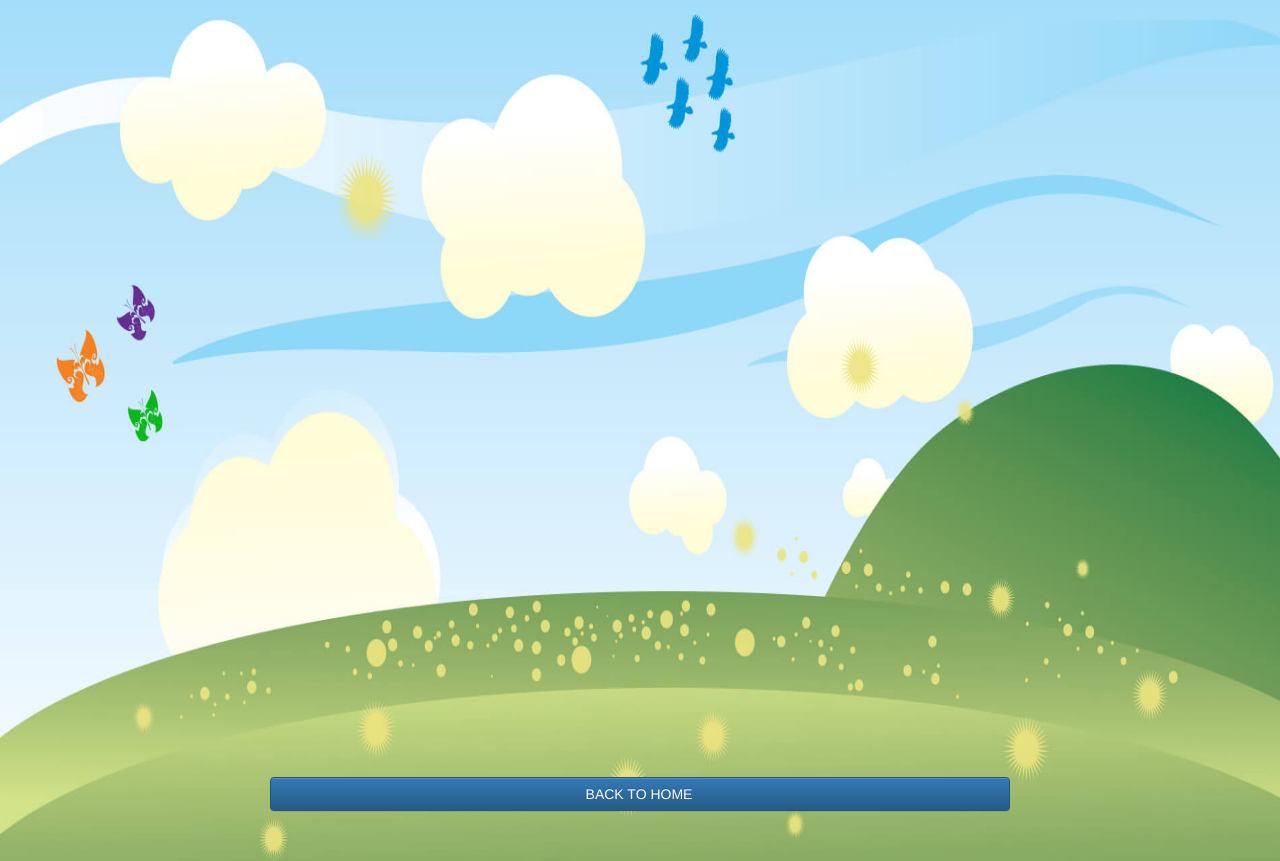
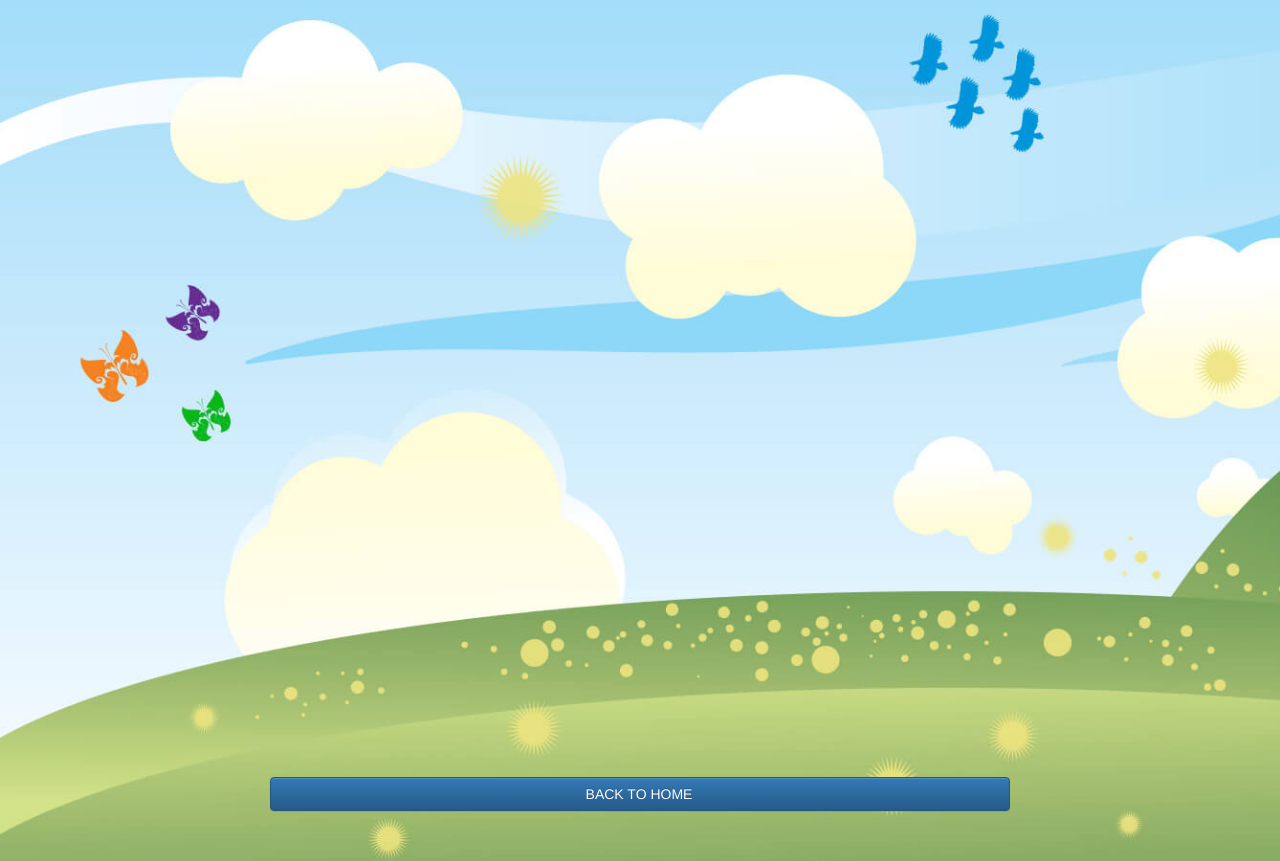
Before and after one commit to afandiyusuf/MemoryGameCard, a PHP site: page /page/leaderboard.php?page=1 in a window 1280 px wide. Run offline with PHP 8.4, Linux system fonts and the light colour scheme; data that the repository does not hold is empty; some libraries are stand-ins or nearby versions.

Commit message:
mau revisi grafis 2.0

```diff
--- a/css/main.css
+++ b/css/main.css
@@ -1,6 +1,6 @@
 body{
 	 background-image: url("../asset/final/BG.jpg");
-	 background-size: 100% 100%;
+	 background-size: auto 100%;
 	 background-repeat: no-repeat;;
 }
 #leaderboard-container{
--- a/js/class/MainGame.ts
+++ b/js/class/MainGame.ts
@@ -6,7 +6,7 @@ class MainGame
 	public static LogOutUrl = "http://www.siboskecil.com/php/logout.php";
 	public static leaderboardUrl = "http://www.siboskecil.com/page/leaderboard.php";
 	public static thisLevel:number = 0;
-	public static ArrTimer:Array<number> = new Array(5,240,180,180,120);
+	public static ArrTimer:Array<number> = new Array(240,240,180,180,120);
 
 	public static firstId:number = 0;
 	public static secondId:number = 0;
@@ -36,8 +36,8 @@ class MainGame
 	private card2:createjs.Bitmap;
 	private preload:Object;
 	private backUrl:string = "../asset/Card/Back.png";
-	public static width:number = 2;
-	public static height:number = 2;
+	public static width:number = 4;
+	public static height:number = 4;
 	private margin:number = 5;
 	public  allContainer:createjs.MovieClip;
 	private id:number = 0;
--- a/page/leaderboard.php
+++ b/page/leaderboard.php
@@ -70,8 +70,8 @@ require_once('../php/validate_gt.php')
       ?>
       <div class="col-xs-8 col-xs-offset-2 white-backGround leaderboard-content">
         <div class="col-xs-12">
-        <div class="fb-share-button" style="display:inline-block" data-href="<?php echo "http://$_SERVER[HTTP_HOST]$_SERVER[REQUEST_URI]" ?>&state='shared'" data-layout="button"></div>
-        <a href="https://twitter.com/share" class="twitter-share-button" data-url="<?php echo "http://$_SERVER[HTTP_HOST]$_SERVER[REQUEST_URI]" ?>&state='shared'" data-text="Ayo cek skorku disini tebak si bos kecil disini">Tweet</a>
+        <div class="fb-share-button" style="display:inline-block" data-href="<?php echo "http://$_SERVER[HTTP_HOST]$_SERVER[REQUEST_URI]" ?>?state=shared" data-layout="button"></div>
+        <a href="https://twitter.com/share" class="twitter-share-button" data-url="<?php echo "http://$_SERVER[HTTP_HOST]$_SERVER[REQUEST_URI]" ?>?state=shared" data-text="Ayo cek skorku disini tebak si bos kecil disini">Tweet</a>
         <script>!function(d,s,id){var js,fjs=d.getElementsByTagName(s)[0],p=/^http:/.test(d.location)?'http':'https';if(!d.getElementById(id)){js=d.createElement(s);js.id=id;js.src=p+'://platform.twitter.com/widgets.js';fjs.parentNode.insertBefore(js,fjs);}}(document, 'script', 'twitter-wjs');</script>
         </div>
         <img id="title-leaderboard" height="50px" src="../asset/final/leaderboardTitle.png">
--- a/php/validate_access_token.php
+++ b/php/validate_access_token.php
@@ -38,7 +38,7 @@ if($jsonData->status_code == "200")
   }
 
 }else{
-  //header('Location: '.$base_url);
+  header('Location: '.$base_url);
 }
 curl_close($ch);
 ?>
```
Also changed, not shown: js/build/main.js (+4 -4 lines), asset/winAll/Back.png (added), asset/winAll/Skor kamu.png (added), asset/winAll/YOU WIN.png (added), php/validate_gt.php (line endings or trailing spaces), 1 other file.
